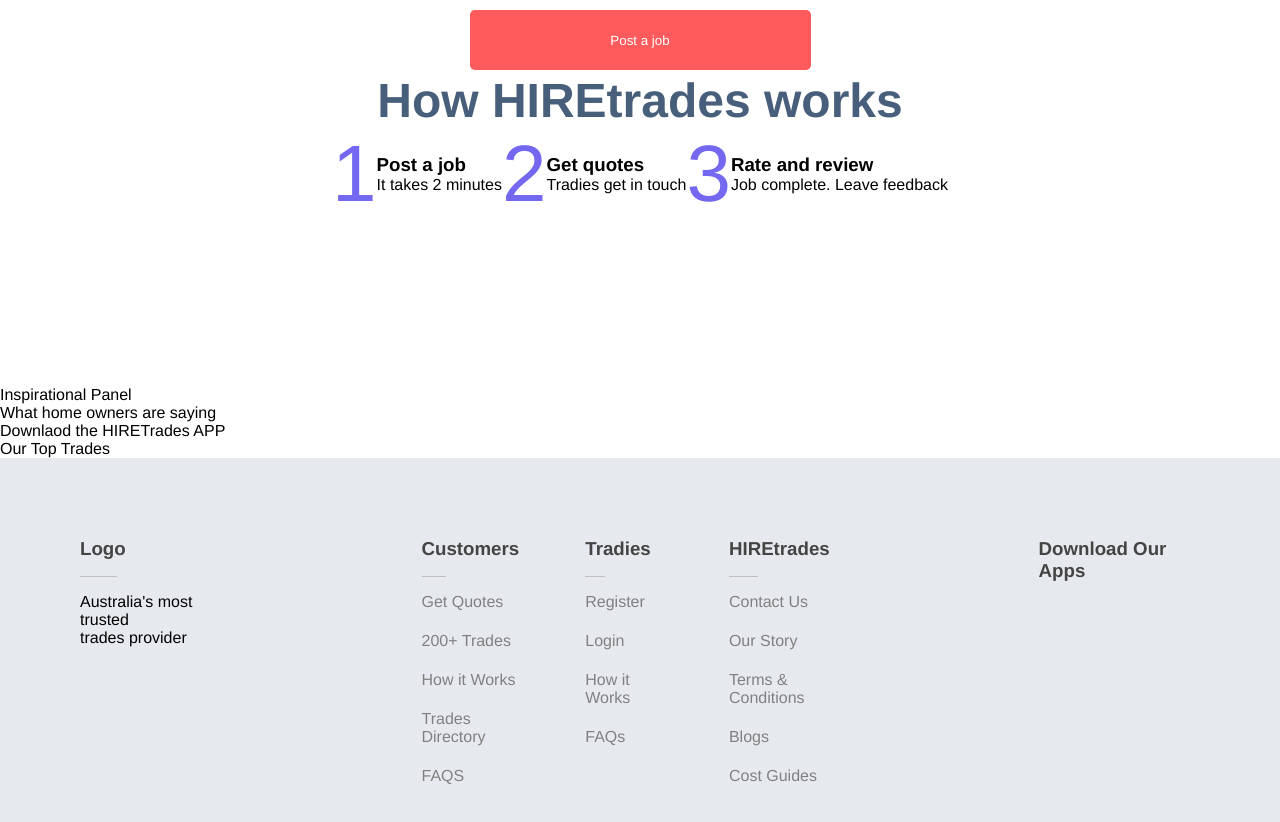
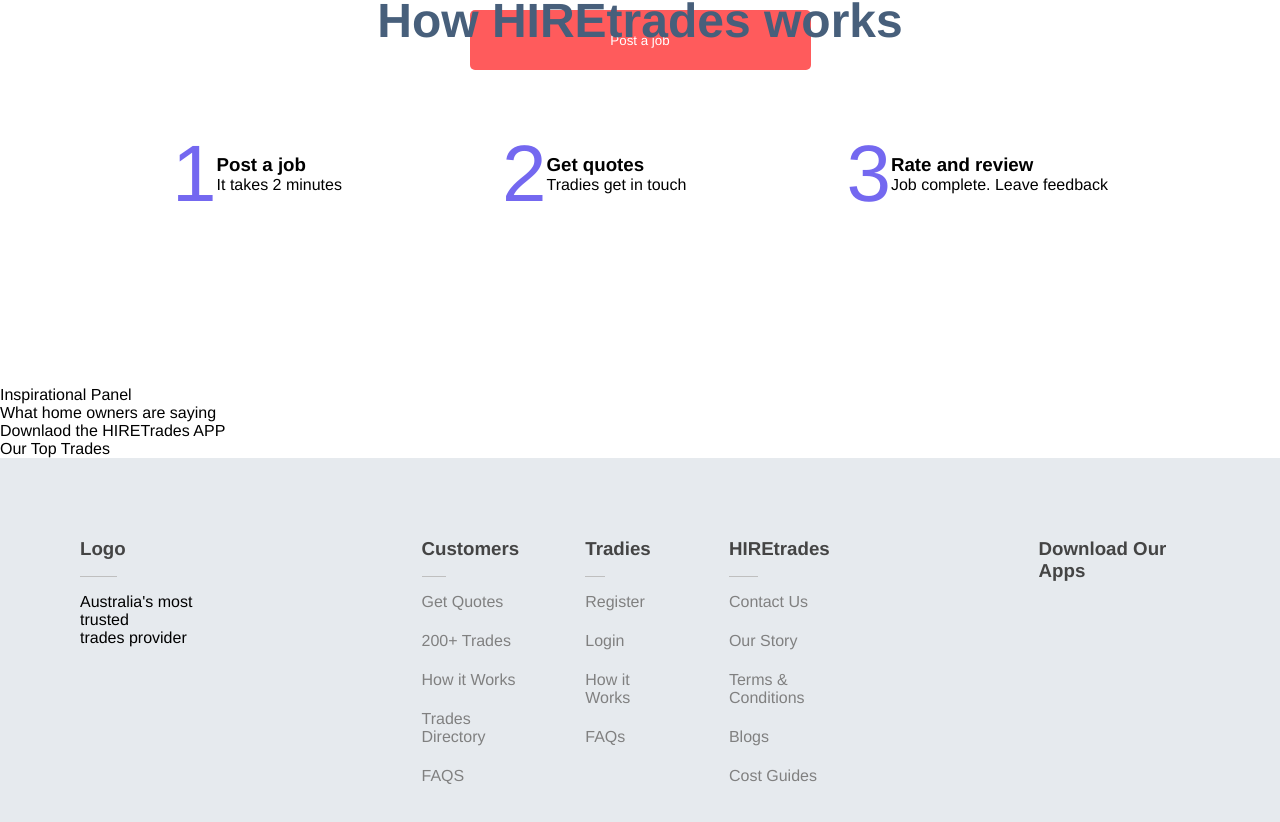
Before and after one commit to mcdylanb/hiretrades-copy, a Vue app: page / in a window 1280 px wide. Shown: the part 798-1620 px from the top of the page. Built offline with nearby package versions, Linux system fonts and the light colour scheme.

Commit message:
adds space within cards in HOW section

```diff
--- a/src/components/How.vue
+++ b/src/components/How.vue
@@ -2,21 +2,21 @@
   <div id="how">
     <h1>How HIREtrades works</h1>
     <div class="flex-wrapper-row">
-      <div class="flex-wrapper-row">
+      <div class="flex-wrapper-row card">
         <h2>1</h2>
         <div class="flex-wrapper-column">
           <h3>Post a job</h3>
           <p>It takes 2 minutes</p>
         </div>
       </div>
-      <div class="flex-wrapper-row">
+      <div class="flex-wrapper-row card">
         <h2>2</h2>
         <div class="flex-wrapper-column">
           <h3>Get quotes</h3>
           <p>Tradies get in touch</p>
         </div>
       </div>
-      <div class="flex-wrapper-row">
+      <div class="flex-wrapper-row card">
         <h2>3</h2>
         <div class="flex-wrapper-column">
           <h3>Rate and review</h3>
@@ -63,4 +63,8 @@
   display: flex;
   flex-direction: column;
 }
+
+.card {
+    margin: 5rem;
+}
 </style>
```
